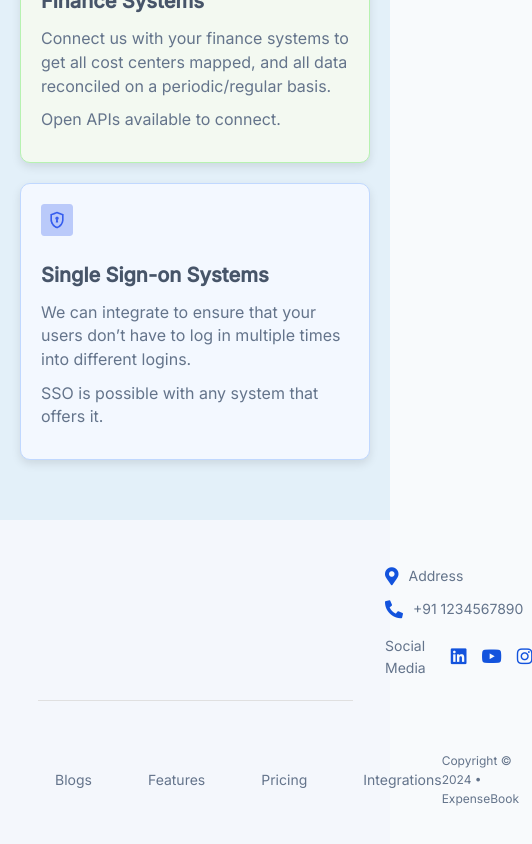
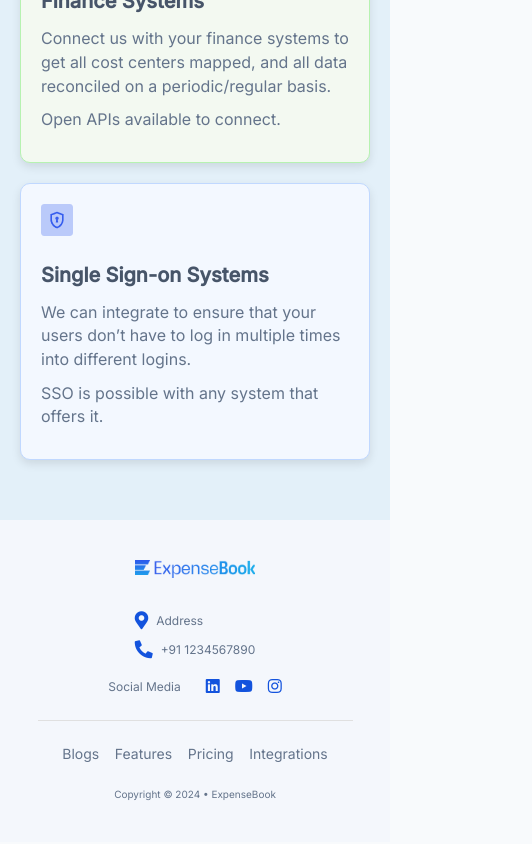
Before and after one commit to dhruvknowstocode/GoodSpace, a React (Vite) app: page / in a window 390 px wide. Shown: the part 3076-3920 px from the top of the page, 532 px wide, since content can reach past the window. Built offline with nearby package versions, Linux system fonts and the light colour scheme; a web font is replaced by a local one.

Commit message:
Final Commit

```diff
--- a/src/components/Footer.jsx
+++ b/src/components/Footer.jsx
@@ -1,6 +1,6 @@
 import React from "react";
 import "./Footer.scss";
-import logo from '../assets/logo.png'; // Assuming you have the logo image
+import logo from '../assets/logo.png';
 
 const Footer = () => {
   return (
--- a/src/components/Footer.scss
+++ b/src/components/Footer.scss
@@ -78,7 +78,6 @@
     padding: 50px 5%;
     color: var(--500, rgba(100, 116, 139, 1));
 
-
     .footer-nav {
       display: flex;
       gap: 56px;
@@ -103,4 +102,65 @@
       margin: 0;
     }
   }
+
+  // Responsive styles for screen size less than 768px
+  @media (max-width: 768px) {
+    .footer-content {
+      flex-direction: column;
+      align-items: center;
+      text-align: center;
+      padding-left: 0 !important;
+
+      .footer-logo {
+        margin-bottom: 20px;
+        img {
+          width: 120px;
         }
+      }
+
+      .footer-contact {
+        align-items: center;
+
+        .footer-info {
+          p {
+            font-size: 12px;
+            gap: 8px;
+          }
+        }
+
+        .footer-social {
+          span {
+            font-size: 12px;
+          }
+
+          a {
+            font-size: 16px;
+          }
+        }
+      }
+    }
+
+    .footer-bottom {
+      flex-direction: column;
+      align-items: center;
+      padding: 20px 5%;
+
+      .footer-nav {
+        flex-direction: row;
+        gap: 4vw;
+      }
+
+      p {
+        margin-top: 20px;
+        font-size: 10px;
+      }
+    }
+  }
+}
+
+@media (max-width: 768px) {
+  .footer .footer-content .footer-contact {
+      align-items: center;
+      padding-left: 0;
+  }
+}
--- a/src/components/Hotjar.scss
+++ b/src/components/Hotjar.scss
@@ -36,7 +36,7 @@
   max-width: 100%;
 }
 
-@media (max-width: 768px) {
+@media (max-width: 1200px) {
   .enterprise-text{
     font-size: 12px;
   }
```
Lines whose indentation alone changed are shown as unchanged.
